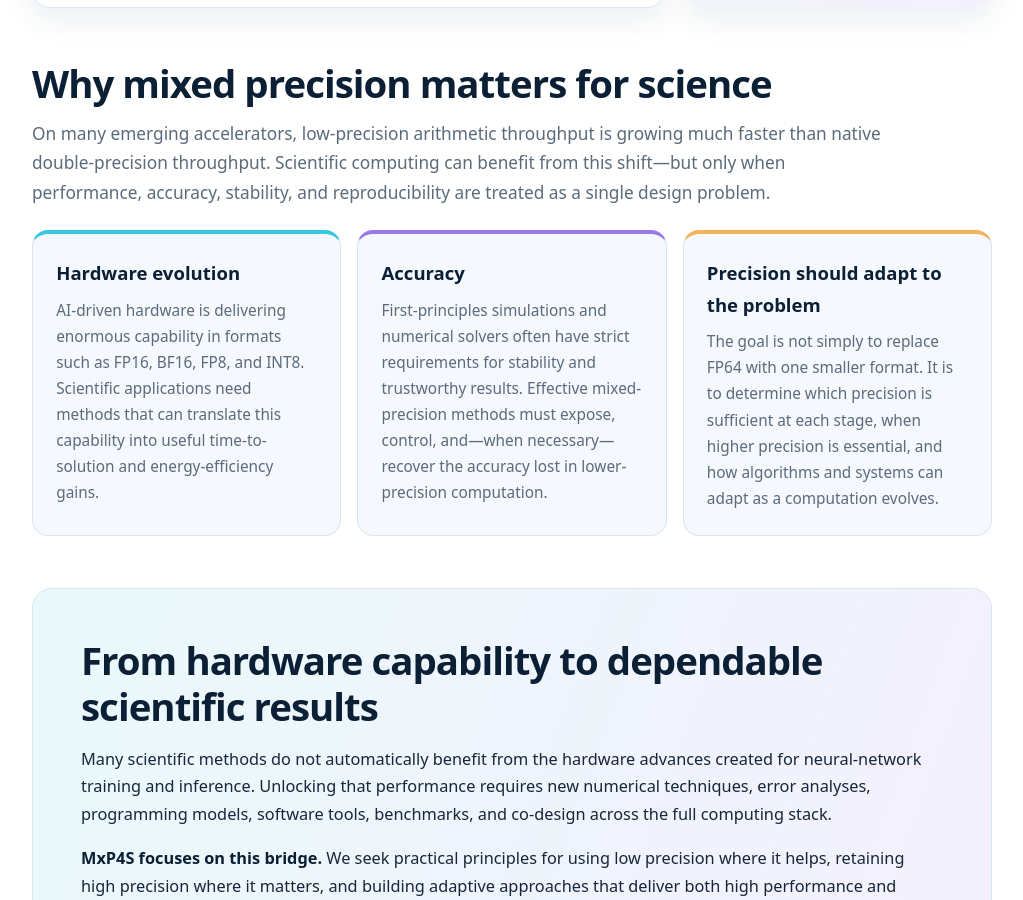
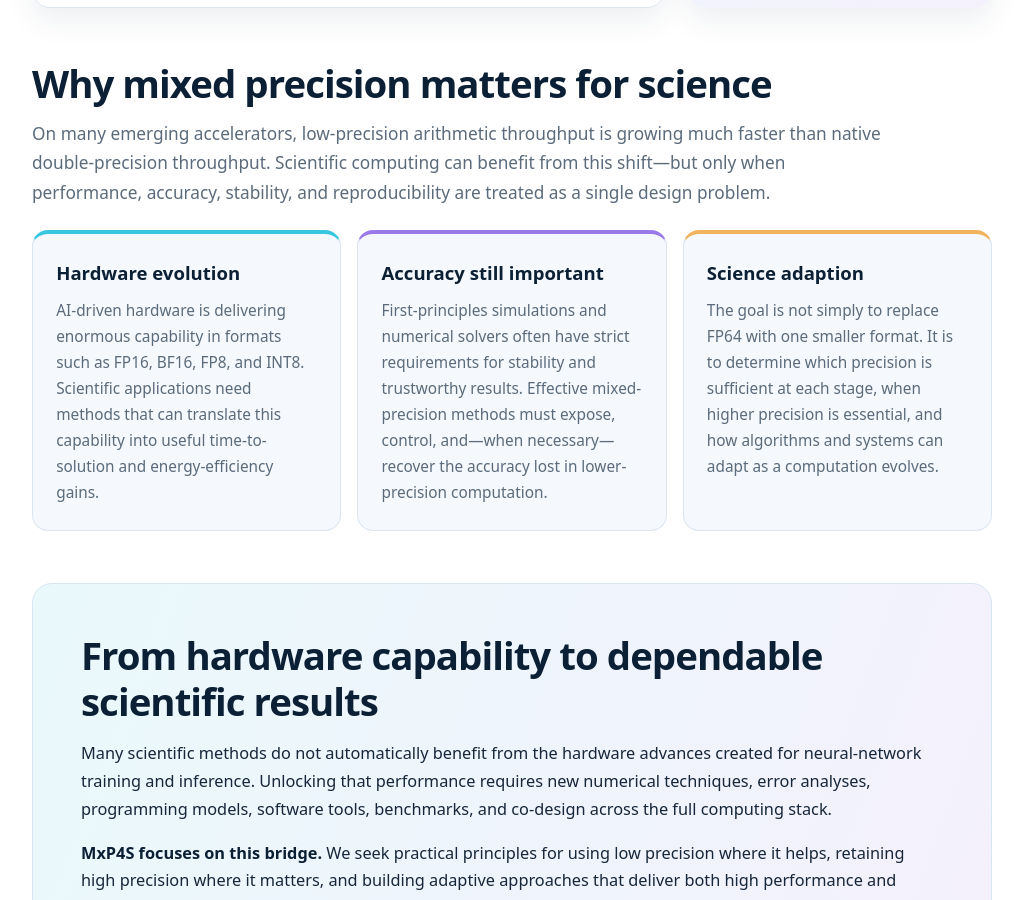
Before and after one commit to MxP4S/mxp4s2027, a Jekyll site: the page built from index.md, in a window 1280 px wide and 900 px high, scrolled down 1981 px. Shown: the whole window, without its empty margins (128-1151 px from the left). Built offline with Jekyll 4.4.1, drawn with Linux system fonts in a browser that asks for light colours.

Commit message:
Update headings for accuracy and precision sections

```diff
--- a/index.md
+++ b/index.md
@@ -85,7 +85,7 @@ title: Home
   </article>
 
   <article class="mxp-principle">
-    <h3>Accuracy</h3>
+    <h3>Accuracy still important</h3>
     <p>
       First-principles simulations and numerical solvers often have strict requirements for stability and
       trustworthy results. Effective mixed-precision methods must expose, control, and—when necessary—recover
@@ -94,7 +94,7 @@ title: Home
   </article>
 
   <article class="mxp-principle">
-    <h3>Precision should adapt to the problem</h3>
+    <h3>Science adaption</h3>
     <p>
       The goal is not simply to replace FP64 with one smaller format. It is to determine which precision is
       sufficient at each stage, when higher precision is essential, and how algorithms and systems can adapt
```
